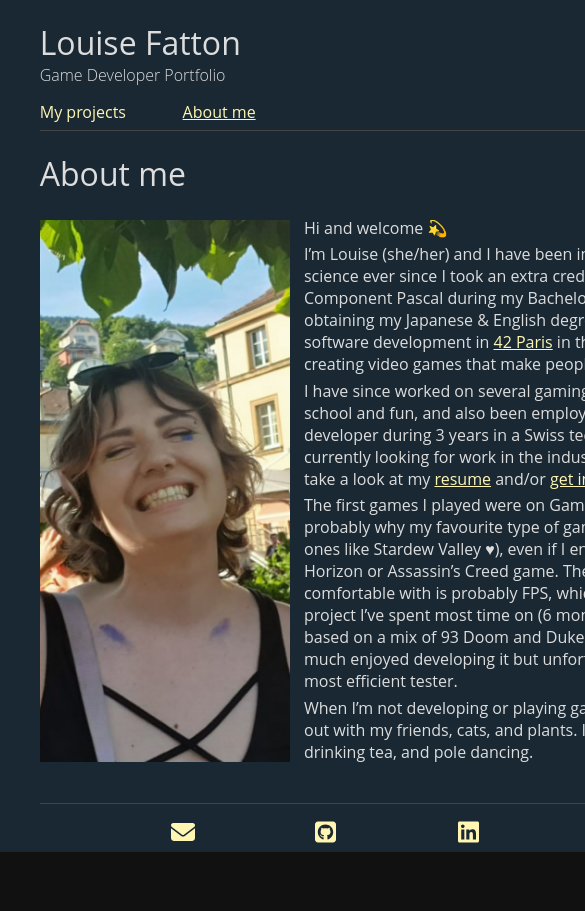
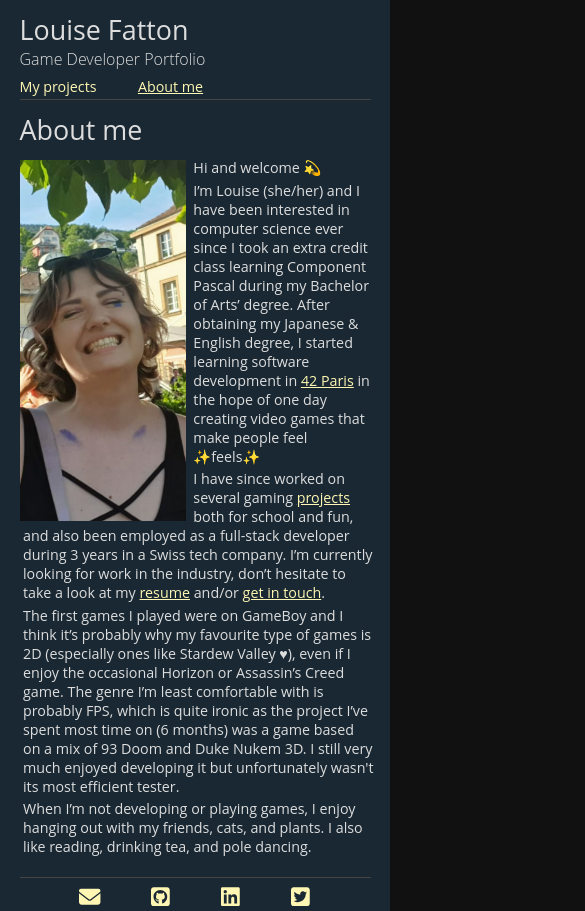
Before and after one commit to lfatton/portfolio, a Vue app: page /AboutMe in a window 390 px wide. Shown: the top 911 px of the page, 585 px wide, since content can reach past the window. Before the commit the page ends 852 px from the top, so only its background shows below. Built offline with nearby package versions, Linux system fonts and the light colour scheme.

Commit message:
responsive done

```diff
--- a/src/App.vue
+++ b/src/App.vue
@@ -35,5 +35,13 @@ import PageFooter from "@/components/PageFooter";
     width: 90%;
     margin: 0 auto;
   }
+
+  @media (max-width: 793px) {
+    width: 100%;
+  }
+
+  @media (max-width: 793px) {
+    font-size: calc(14px + (16 - 14) * ((100vw - 320px) / (793 - 320)));
+  }
 }
 </style>
--- a/src/assets/theme/theme.less
+++ b/src/assets/theme/theme.less
@@ -1,8 +1,8 @@
 @import "colors";
 
 * {
-  padding:0;
-  margin:0;
+  padding: 0;
+  margin: 0;
 }
 
 body {
@@ -12,10 +12,18 @@ body {
     color: @text-color;
     padding: 3% 0;
     font-weight: 400;
+
+    @media (max-width: 793px) {
+      font-size: calc(26px + (32 - 26) * ((100vw - 320px) / (793 - 320)));
+    }
   }
 
   h2 {
     font-weight: 400;
+
+    @media (max-width: 793px) {
+      font-size: calc(18px + (24 - 18) * ((100vw - 320px) / (793 - 320)));
+    }
   }
 
   a {
--- a/src/components/NavigationMenu.vue
+++ b/src/components/NavigationMenu.vue
@@ -25,5 +25,11 @@ nav {
       text-decoration: underline;
     }
   }
+
+  @media (max-width: 793px) {
+    a {
+      width: calc(115px + (138 - 115) * ((100vw - 320px) / (793 - 320)));
+    }
+  }
 }
 </style>
--- a/src/views/AboutMe.vue
+++ b/src/views/AboutMe.vue
@@ -70,5 +70,19 @@
       padding-bottom: 1%;
     }
   }
+
+  @media (max-width: 793px) {
+    display: block;
+
+    .pic-container {
+      float: left;
+      padding-right: 2%;
+      width: calc(155px + (235 - 155) * ((100vw - 320px) / (793 - 320)));;
+    }
+
+    .text-container {
+      width: 100%;
+    }
+  }
 }
 </style>
```
Also changed, not shown: 1 other file (tests, documents, lock files or other folders).
